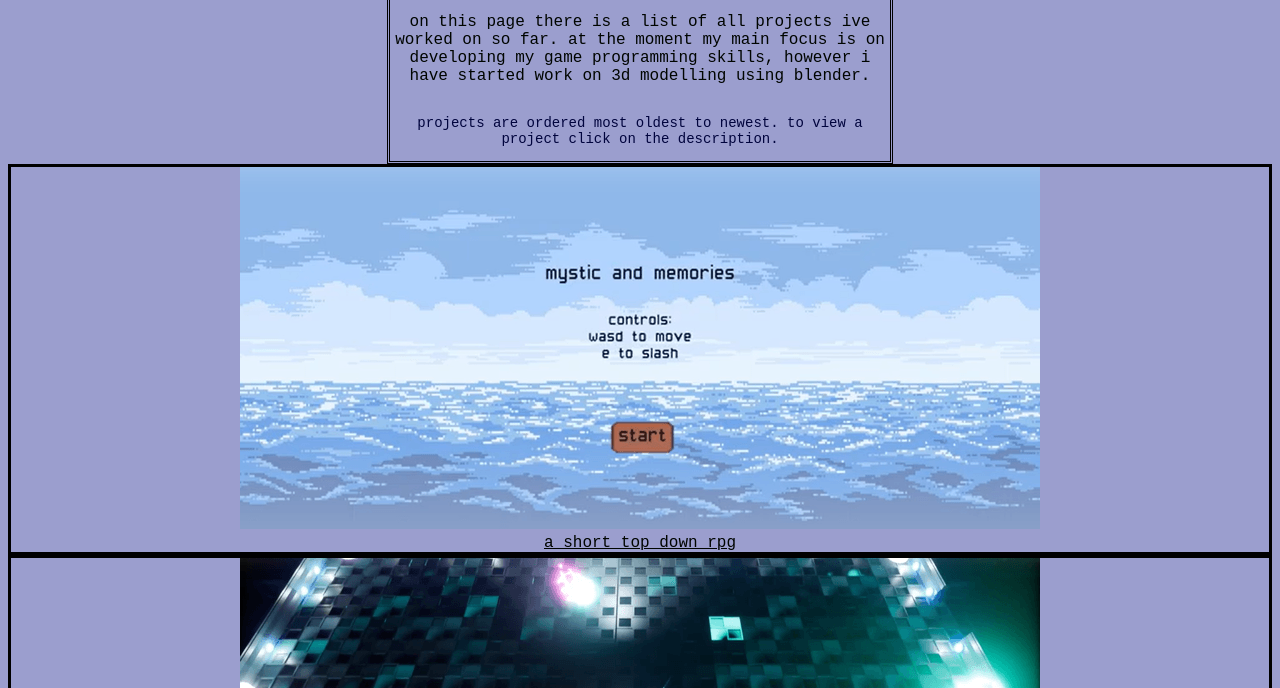
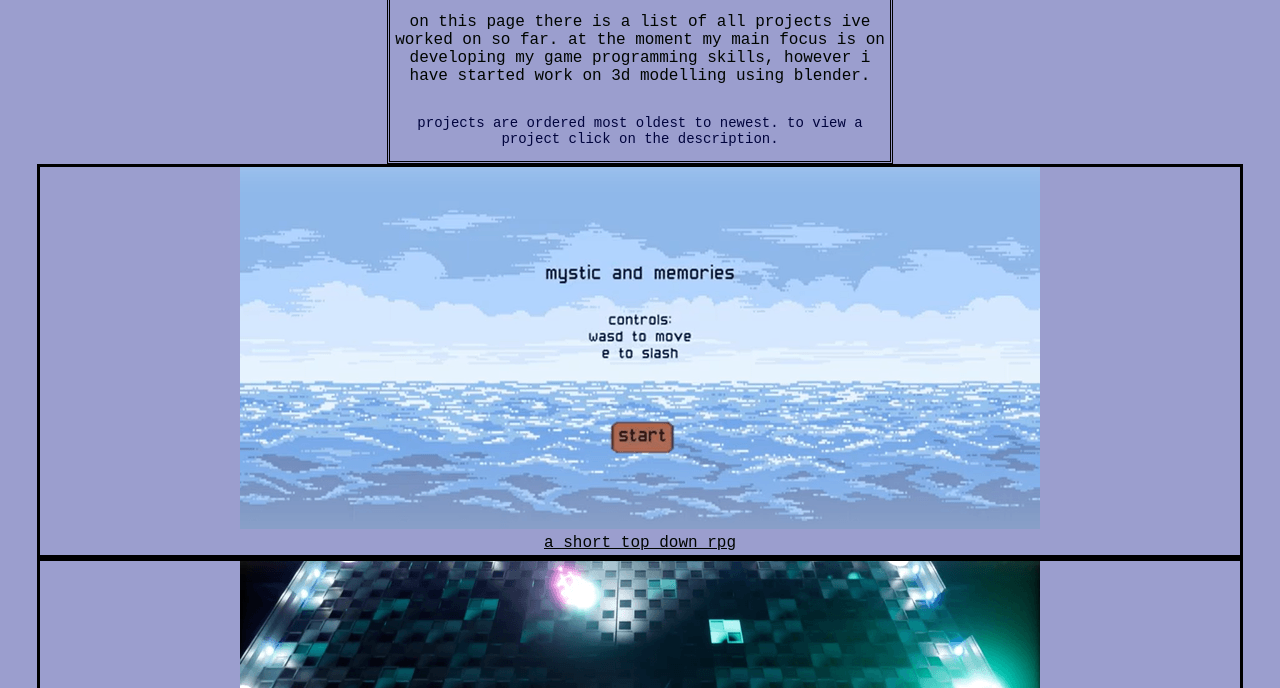
Before and after one commit to itemlia/itemlia.github.io, a plain HTML site: page projects.html in a window 1280 px wide. Shown: the part 112-800 px from the top of the page. Drawn offline with Linux system fonts and the light colour scheme.

Commit message:
kunchipakchi

```diff
--- a/stylesheet.css
+++ b/stylesheet.css
@@ -59,12 +59,11 @@ body {
  }
 
  .child{
-   padding-bottom: 0%;
-   /*display: inline-block;*/
+   padding-bottom: 3px;
    text-align: center;
    border-style: solid;
    margin: auto;
-   width: auto;
+   width: 1200px;
  }
 
  .center.project{
```
